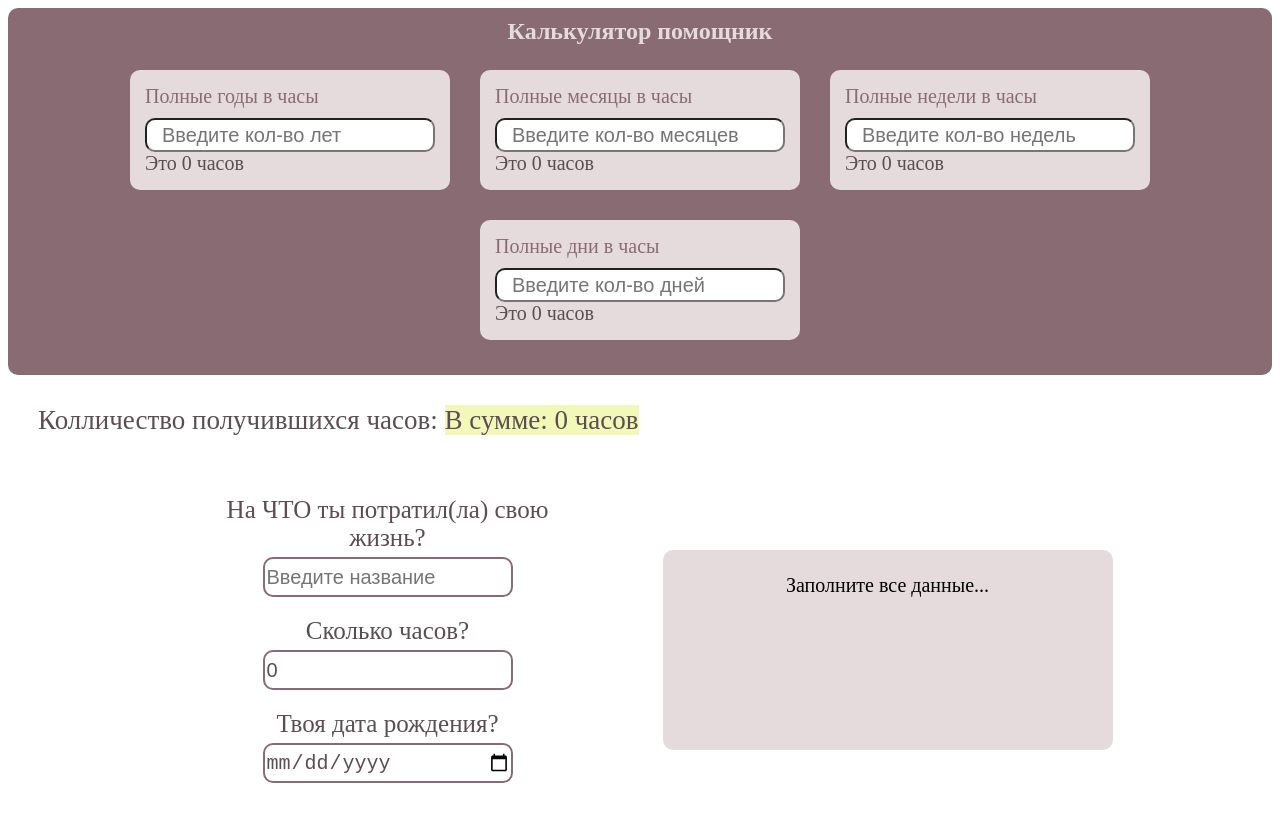
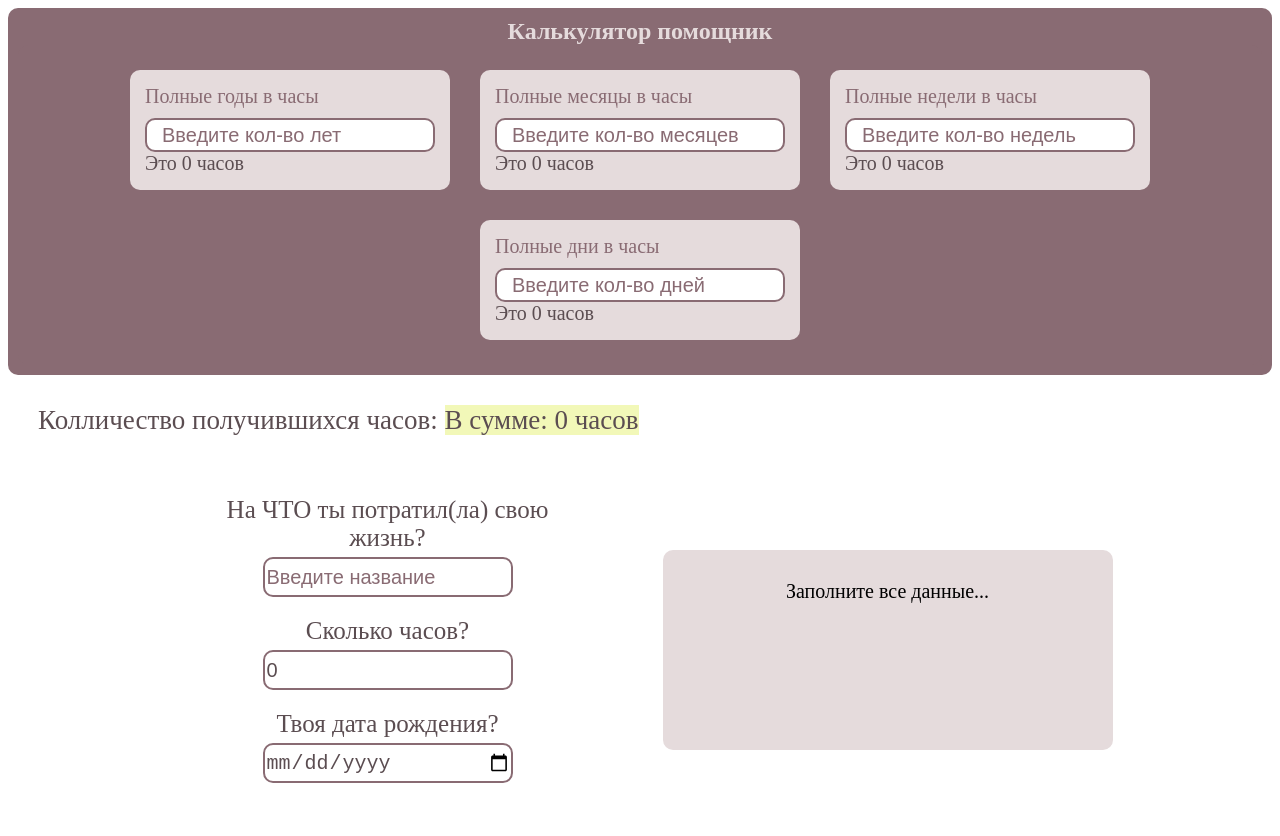
Before and after one commit to fundamentum71/Life-Percentage, a website: page src/index.html in a window 1280 px wide. Drawn offline with nearby package versions, Linux system fonts and the light colour scheme; files that its build step writes are made by us from their sources.

Commit message:
ready for loud

```diff
--- a/src/index.html
+++ b/src/index.html
@@ -64,7 +64,12 @@
 			<div class="live__wrapper">
 				<div class="live__form" action="#" id="form_for_live">
 					<label for="title">На ЧТО ты потратил(ла) свою жизнь?</label>
-					<input id="title" type="text" placeholder="Введите название" />
+					<input
+						id="title"
+						type="text"
+						maxlength="20"
+						placeholder="Введите название"
+					/>
 
 					<label for="house">Сколько часов?</label>
 					<input id="house" type="number" placeholder="Введите кол. часов" />
--- a/src/js/script.js
+++ b/src/js/script.js
@@ -7,9 +7,8 @@ let yearsToHours = 0,
 	sumHourse;
 
 const resultHelper = document.querySelector('.helper__result-allHouse span'),
-	resultHouseInput = document.querySelector('#house');
-
-const resultYearsToHours = document.querySelector('.helper__yearsToHours'),
+	resultHouseInput = document.querySelector('#house'),
+	resultYearsToHours = document.querySelector('.helper__yearsToHours'),
 	resultMonthsToHours = document.querySelector('.helper__monthsToHours'),
 	resultWeeksToHours = document.querySelector('.helper__weeksToHours'),
 	resultDaysToHours = document.querySelector('.helper__daysToHours');
@@ -41,6 +40,7 @@ function getDynamicInformationHelper(selector) {
 				yearsToHours = funcYearsToHours(res);
 				resultYearsToHours.textContent = `Это ${yearsToHours} часов`;
 				break;
+
 			case 'monthsToHours':
 				res = +input.value;
 				monthsToHours = funcMonthsToHours(res);
@@ -91,7 +91,16 @@ const mainFunction = () => {
 		result.textContent = `Заполните все данные...`;
 		return;
 	}
+	if (age < 0) {
+		result.textContent = `Вы ввели дату, которая еще не настала`;
+		return;
+	}
+
 	house = +valueHouse.value;
+	if (house < 0) {
+		result.textContent = `Вы ввели отрицательное кол-во часов`;
+		return;
+	}
 	console.log(house);
 	const persent = ((100 / +age) * +house).toFixed(4);
 
@@ -104,12 +113,6 @@ function getDynamicInformation(selector) {
 	const input = document.querySelector(selector);
 
 	input.addEventListener('input', () => {
-		//if (input.value.match(/\D/g)) {
-		//	input.style.border = '3px solid red';
-		//} else {
-		//	input.style.border = 'none';
-		//}
-
 		switch (input.getAttribute('id')) {
 			case 'title':
 				title = input.value;
@@ -124,7 +127,9 @@ function getDynamicInformation(selector) {
 			case 'age':
 				ageVal = input.value;
 				const t = Date.parse(new Date()) - Date.parse(ageVal);
+
 				age = msInHouse(t);
+
 				break;
 		}
 		mainFunction();
--- a/src/sass/style.scss
+++ b/src/sass/style.scss
@@ -2,16 +2,15 @@
 * {
 	box-sizing: border-box;
 }
-body {
-	//background-color: $main-color;
-}
+
 .live {
 	&__wrapper {
-		width: 1000px;
+		max-width: 1000px;
 		margin: 0px auto;
 		display: flex;
 		justify-content: space-around;
 		align-items: center;
+		flex-wrap: wrap;
 	}
 	&__res {
 		width: 450px;
@@ -19,14 +18,15 @@ body {
 		background-color: $ez-color;
 		font-size: 20px;
 		text-align: center;
-
 		border-radius: 10px;
-		line-height: 70px;
+		span {
+			display: block;
+			margin: 30px;
+		}
 	}
 	&__form {
 		max-width: 440px;
 		padding: 30px;
-		//background-color: $ez-color;
 		border-radius: 10px;
 		input {
 			display: block;
@@ -114,6 +114,7 @@ body {
 		padding: 15px;
 		font-size: 20px;
 		color: $main-color;
+		border: solid 2px $main-color;
 	}
 	&__item {
 		background-color: $ez-color;
@@ -123,3 +124,6 @@ body {
 		border-radius: 10px;
 	}
 }
+::placeholder {
+	color: $main-color;
+}
```
Also changed, not shown: dist/css/style.min.css, dist/index.html, dist/js/script.js.
